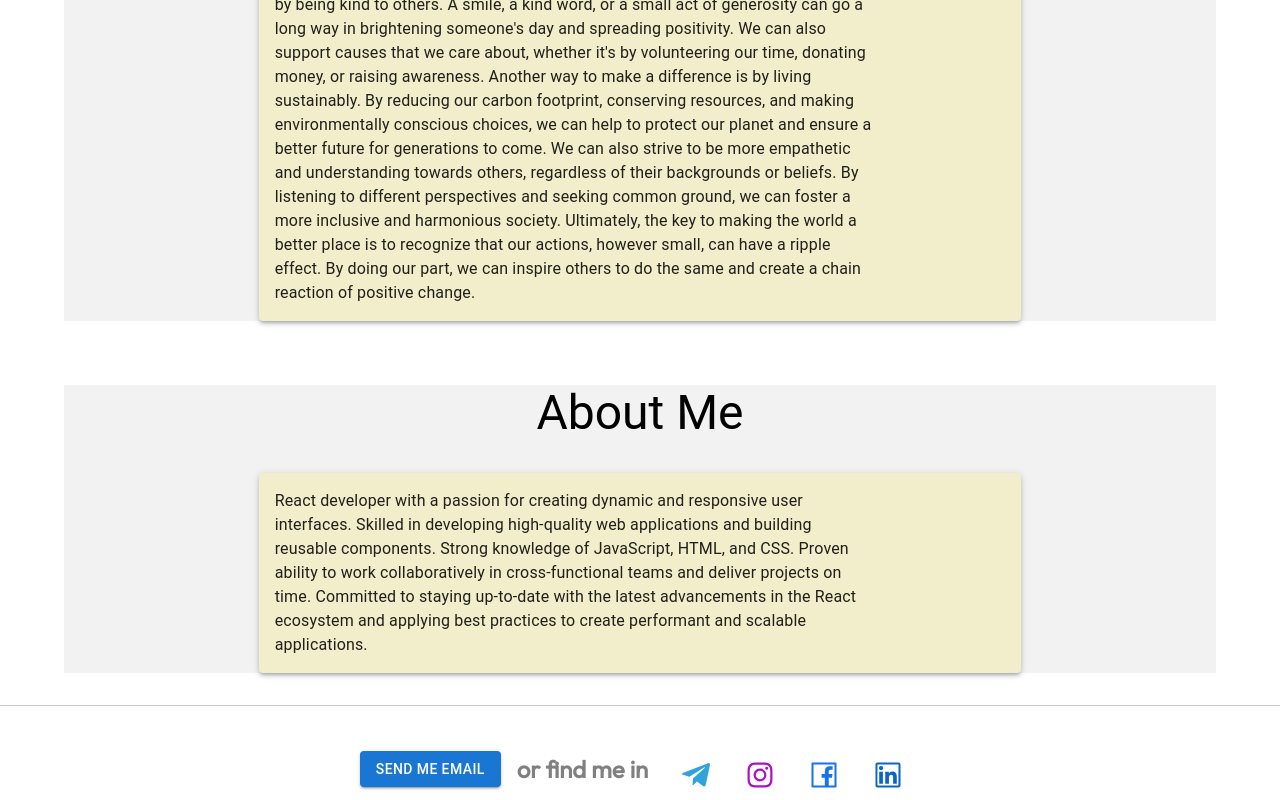
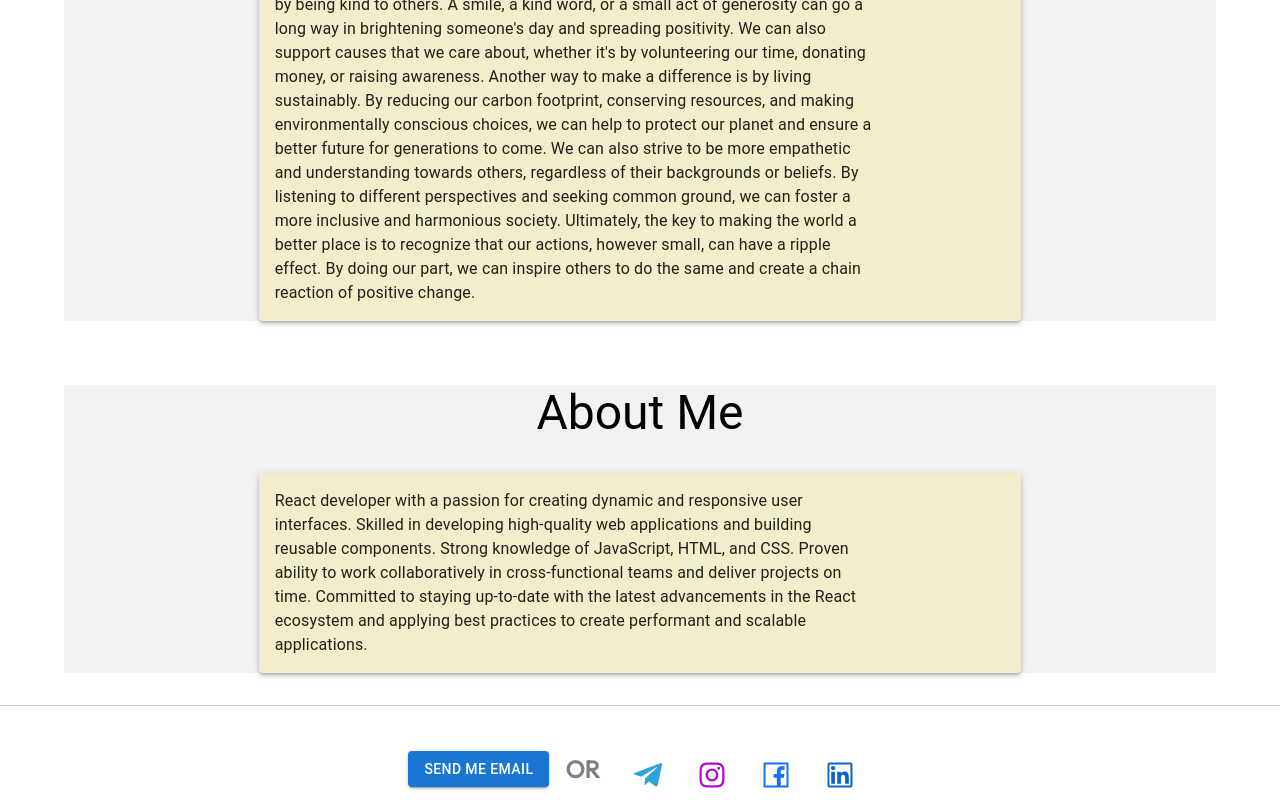
Before and after one commit to kukss1/the-portfolio, a React (Create React App) app: page / in a window 1280 px wide. Shown: the part 567-1367 px from the top of the page. Built offline with nearby package versions, Linux system fonts and the light colour scheme.

Commit message:
footer fix

```diff
--- a/src/components/footer/Footer.jsx
+++ b/src/components/footer/Footer.jsx
@@ -38,7 +38,7 @@ function Footer() {
       <Button variant="contained" onClick={handleClick}>
         Send Me Email
       </Button>
-      <ContactTitle>or find me in</ContactTitle>
+      <ContactTitle>OR</ContactTitle>
       <FooterNav>
         <SocialLink href="https://t.me/torosya1666'" target="_blank" rel="noreferrer">
           <FaTelegramPlane size={32} color="#30a4da" />
```
